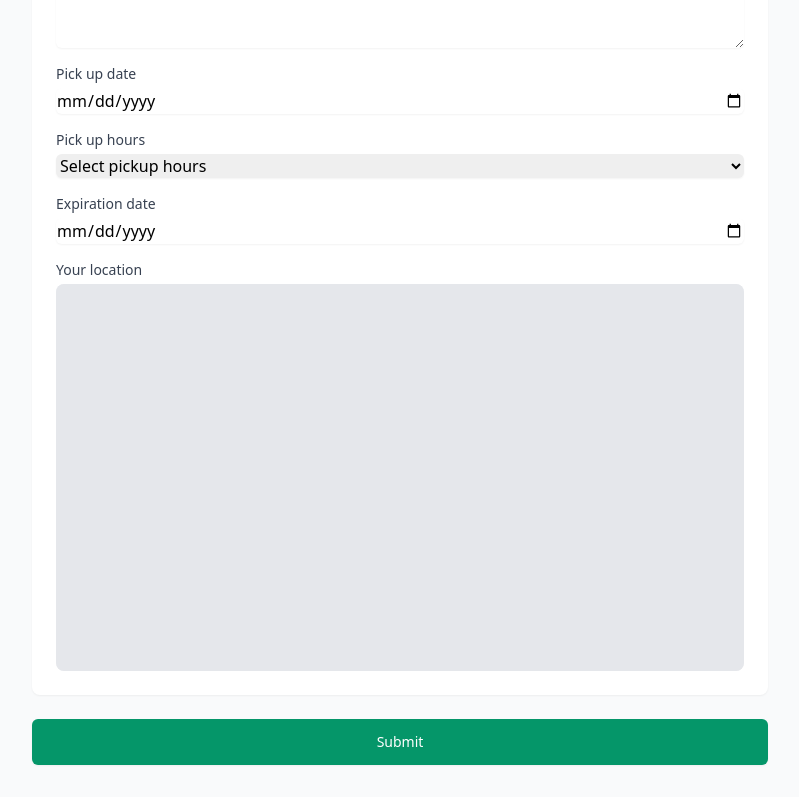
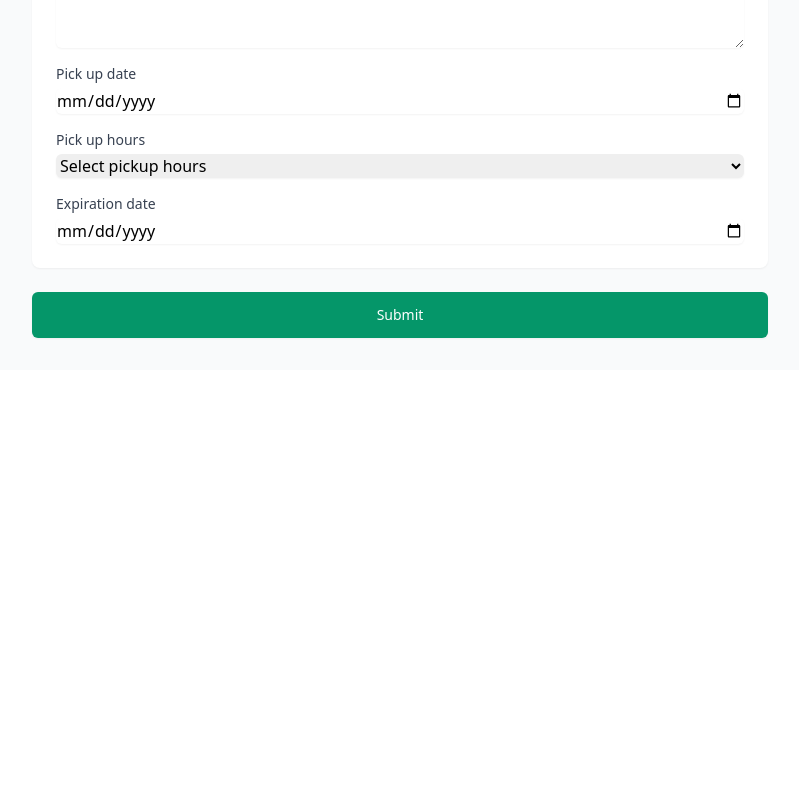
Before and after one commit to eyalchhacham/Food-Link, a React (Vite) app in the folder frontend/: page /upload-food in a window 1280 px wide. Shown: the part 740-1537 px from the top of the page, without its empty margins (240-1039 px from the left). After the commit the page ends 1110 px from the top, so only its background shows below. Built offline with nearby package versions, Linux system fonts and the light colour scheme.

Commit message:
show pre-view photo in upload screen

```diff
--- a/frontend/src/pages/UploadFood.tsx
+++ b/frontend/src/pages/UploadFood.tsx
@@ -24,6 +24,7 @@ export default function UploadFood({ user }: { user: User | null }) {
   const [pickupHours, setPickupHours] = useState("");
   const [expirationDate, setExpirationDate] = useState<Date | undefined>();
   const [images, setImages] = useState<FileList | null>(null);
+  const [imagePreviews, setImagePreviews] = useState<string[]>([]); // State for image previews
   const [isLoading, setIsLoading] = useState(false);
   const [error, setError] = useState("");
 
@@ -65,6 +66,11 @@ export default function UploadFood({ user }: { user: User | null }) {
   const handleImageChange = (e: React.ChangeEvent<HTMLInputElement>) => {
     if (e.target.files) {
       setImages(e.target.files);
+
+      // Generate image previews
+      const fileArray = Array.from(e.target.files);
+      const previewUrls = fileArray.map((file) => URL.createObjectURL(file));
+      setImagePreviews(previewUrls);
     }
   };
 
@@ -100,14 +106,23 @@ export default function UploadFood({ user }: { user: User | null }) {
                 onChange={handleImageChange}
                 className="absolute inset-0 opacity-0 cursor-pointer"
               />
+              {imagePreviews.length === 0 ? (
                 <div className="text-center">
                   <ImagePlus className="w-8 h-8 mx-auto text-gray-400" />
                   <span className="mt-2 block text-sm text-gray-500">
                     Add Photos
                   </span>
                 </div>
+              ) : (
+                <div className="absolute inset-0 overflow-hidden rounded-lg">
+                  <img
+                    src={imagePreviews[0]} // Show the first preview
+                    alt="Preview"
+                    className="w-full h-full object-cover"
+                  />
                 </div>
-            {/* Preview will be added here when images are selected */}
+              )}
+            </div>
           </div>
 
           {/* Form Fields */}
@@ -249,16 +264,6 @@ export default function UploadFood({ user }: { user: User | null }) {
                 required
               />
             </div>
-
-            <div>
-              <label className="block text-sm font-medium text-gray-700">
-                Your location
-              </label>
-              <div className="mt-1 aspect-video bg-gray-100 rounded-lg">
-                {/* Map component will be added here */}
-                <div className="w-full h-full bg-gray-200 rounded-lg"></div>
-              </div>
-            </div>
           </div>
 
           {/* Submit Button */}
```
Lines whose indentation alone changed are shown as unchanged.
